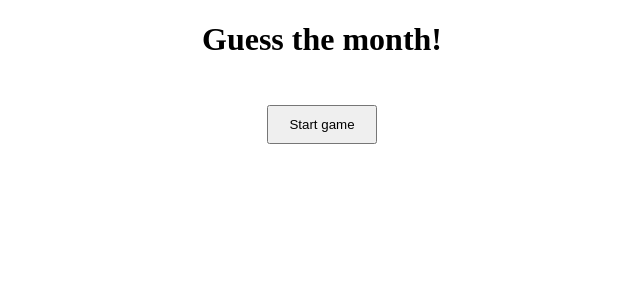
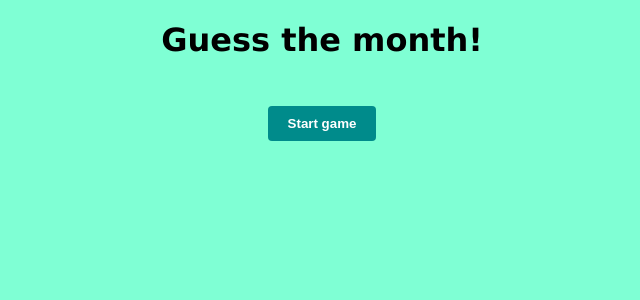
Before and after one commit to JakubSamulski/Programming-of-web-systems, a PHP site: page /game1.html in a window 1280 px wide. Shown: the top 300 px of the page, without its empty margins (318-958 px from the left). Run offline with PHP 8.4, Linux system fonts and the light colour scheme.

Commit message:
Styling and game fixes

```diff
--- /dev/null
+++ b/List4/css/game-style.css
@@ -0,0 +1,47 @@
+body {
+    text-align: center;
+    background-color: aquamarine;
+    font-family: Verdana, Geneva, Tahoma, sans-serif;
+}
+
+.action-button {
+    padding: 10px 20px;
+    margin: 25px;
+    background-color: darkcyan;
+    border-radius: 4px;
+    color: white;
+    font-weight: bold;
+    transition-duration: 0.4s;
+    border: none;
+    cursor: pointer;
+}
+
+.action-button:hover {
+    background-color: rgb(0, 102, 102);
+    box-shadow: 0 12px 16px 0 rgba(0,0,0,0.24), 0 17px 50px 0 rgba(0,0,0,0.19);
+}
+
+.action-button:active {
+    box-shadow: 0 5px #666;
+    transform: translateY(2px);
+    transition-duration: 50ms;
+  }
+
+.btn {
+    display: none;
+}
+
+.on {
+    display: inline;
+}
+
+.off {
+    display: none;
+}
+
+#start {
+    text-align: center;
+    margin: auto;
+    padding: 10px 20px;
+    margin: 25px;
+}
--- a/List4/css/game1.css
+++ /dev/null
@@ -1,24 +0,0 @@
-body {
-    text-align: center;
-}
-
-.btn {
-    padding: 10px 20px;
-    margin: 25px;
-    display: none;
-}
-
-.on {
-    display: inline;
-}
-
-.off {
-    display: none;
-}
-
-#start {
-    text-align: center;
-    margin: auto;
-    padding: 10px 20px;
-    margin: 25px;
-}
--- a/List4/game1.html
+++ b/List4/game1.html
@@ -4,26 +4,26 @@
     <meta charset="UTF-8">
     <meta http-equiv="X-UA-Compatible" content="IE=edge">
     <meta name="viewport" content="width=device-width, initial-scale=1.0">
-    <link rel="stylesheet" href="css/game1.css">
+    <link rel="stylesheet" href="css/game-style.css">
     <title>Game 1</title>
 </head>
 <body>
     <h1>Guess the month!</h1>
-    <button id="start">Start game</button>
+    <button id="start" class="action-button">Start game</button>
     <br>
     <br>
-    <button class="btn" id="1">January</button>
-    <button class="btn" id="2">February</button>
-    <button class="btn" id="3">March</button>
-    <button class="btn" id="4">April</button>
-    <button class="btn" id="5">May</button>
-    <button class="btn" id="6">June</button>
-    <button class="btn" id="7">July</button>
-    <button class="btn" id="8">August</button>
-    <button class="btn" id="9">September</button>
-    <button class="btn" id="10">October</button>
-    <button class="btn" id="11">November</button>
-    <button class="btn" id="12">December</button>
+    <button class="btn action-button" id="1">January</button>
+    <button class="btn action-button" id="2">February</button>
+    <button class="btn action-button" id="3">March</button>
+    <button class="btn action-button" id="4">April</button>
+    <button class="btn action-button" id="5">May</button>
+    <button class="btn action-button" id="6">June</button>
+    <button class="btn action-button" id="7">July</button>
+    <button class="btn action-button" id="8">August</button>
+    <button class="btn action-button" id="9">September</button>
+    <button class="btn action-button" id="10">October</button>
+    <button class="btn action-button" id="11">November</button>
+    <button class="btn action-button" id="12">December</button>
     <script src="scripts/game1.js"></script>
 </body>
 </html>
--- a/List4/game3.html
+++ b/List4/game3.html
@@ -5,11 +5,11 @@
     <meta http-equiv="X-UA-Compatible" content="IE=edge">
     <meta name="viewport" content="width=device-width, initial-scale=1.0">
     <title>Game 3</title>
-    <link rel="stylesheet" href="css/game3.css">
+    <link rel="stylesheet" href="css/game-style.css">
 </head>
 <body>
     <h1>Guess the number!</h1>
-    <button class="start" id="startBtn">Start game!</button>
+    <button class="action-button" id="startBtn">Start game!</button>
     <script src="scripts/game3.js"></script>
 </body>
 </html>
--- a/List4/scripts/game1.js
+++ b/List4/scripts/game1.js
@@ -1,4 +1,8 @@
 document.getElementById("start").addEventListener("click", prepareStart)
+Array.from(document.getElementsByClassName("btn")).forEach(button => {
+    button.addEventListener("click", checkWin)
+});
+
 var randomMonth
 var chance
 
@@ -8,12 +12,10 @@ function prepareStart() {
 }
 
 function toggleButtons() {
-    var gameButtons = document.getElementsByClassName('btn')
+    var gameButtons = document.getElementsByClassName("btn")
 
     for (let i = 0; i < gameButtons.length; i++) {
         gameButtons[i].classList.toggle('on');
-        gameButtons[i].addEventListener("click", checkWin)
-
     }
     document.getElementById("start").classList.toggle("off")
 }
--- a/List4/scripts/game3.js
+++ b/List4/scripts/game3.js
@@ -2,6 +2,7 @@ document.getElementById("startBtn").addEventListener("click", run);
 
 function run() {
   var randomNumber = Math.floor(Math.random() * 100) + 1;
+  console.log(randomNumber)
   var nrOfGuesses = 0;
   while (true) {
     nrOfGuesses++;
@@ -14,7 +15,7 @@ function run() {
           randomNumber +
           "\nCongratulations, you guessed the number!\nYou needed " +
           nrOfGuesses +
-          " chances"
+          " guesses"
       );
       break;
     } else if (guess < randomNumber) {
```
Also changed, not shown: List4/css/game3.css (deleted, +0 -8 lines), List4/css/home.css (+13 -0 lines).
